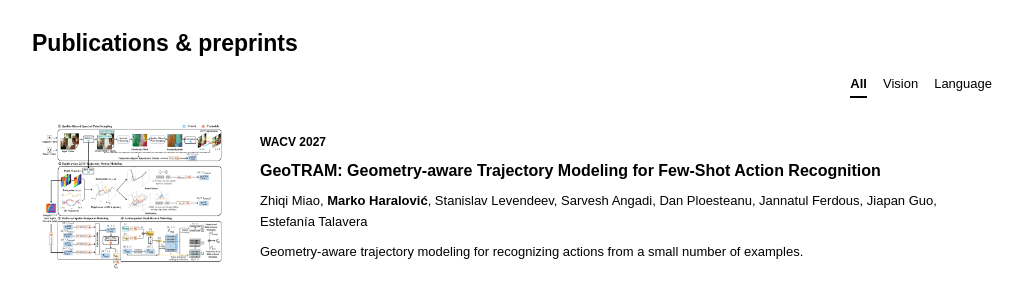
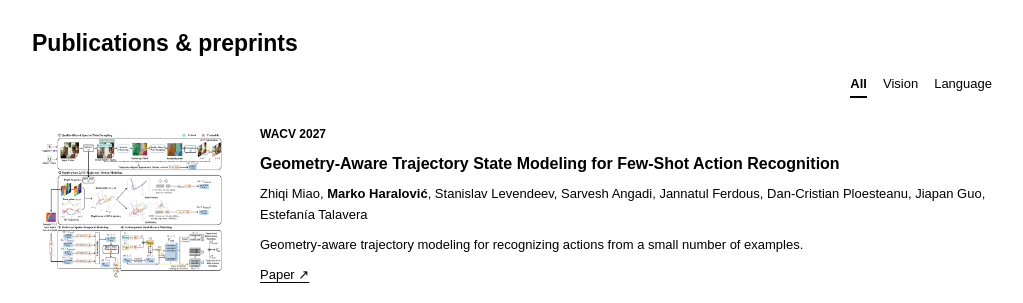
Before and after one commit to MarkoHaralovic/markoharalovic.github.io, a plain HTML site: page index.html in a window 1280 px wide. Shown: the part 415-718 px from the top of the page, without its empty margins (128-1151 px from the left). Drawn offline with Linux system fonts and the light colour scheme.

Commit message:
Link GeoTRAM arXiv paper and update publication details

```diff
--- a/index.html
+++ b/index.html
@@ -71,9 +71,10 @@
           </a>
           <div class="paper-copy">
             <div class="paper-meta"><strong class="venue">WACV 2027</strong></div>
-            <h3>GeoTRAM: Geometry-aware Trajectory Modeling for Few-Shot Action Recognition</h3>
-            <p class="authors">Zhiqi Miao, <strong>Marko Haralović</strong>, Stanislav Levendeev, Sarvesh Angadi, Dan Ploesteanu, Jannatul Ferdous, Jiapan Guo, Estefanía Talavera</p>
+            <h3><a href="https://arxiv.org/abs/2610.38482">Geometry-Aware Trajectory State Modeling for Few-Shot Action Recognition</a></h3>
+            <p class="authors">Zhiqi Miao, <strong>Marko Haralović</strong>, Stanislav Levendeev, Sarvesh Angadi, Jannatul Ferdous, Dan-Cristian Ploesteanu, Jiapan Guo, Estefanía Talavera</p>
             <p class="paper-description">Geometry-aware trajectory modeling for recognizing actions from a small number of examples.</p>
+            <div class="paper-links"><a href="https://arxiv.org/abs/2610.38482">Paper <span aria-hidden="true">↗</span></a></div>
           </div>
         </article>
 
```
